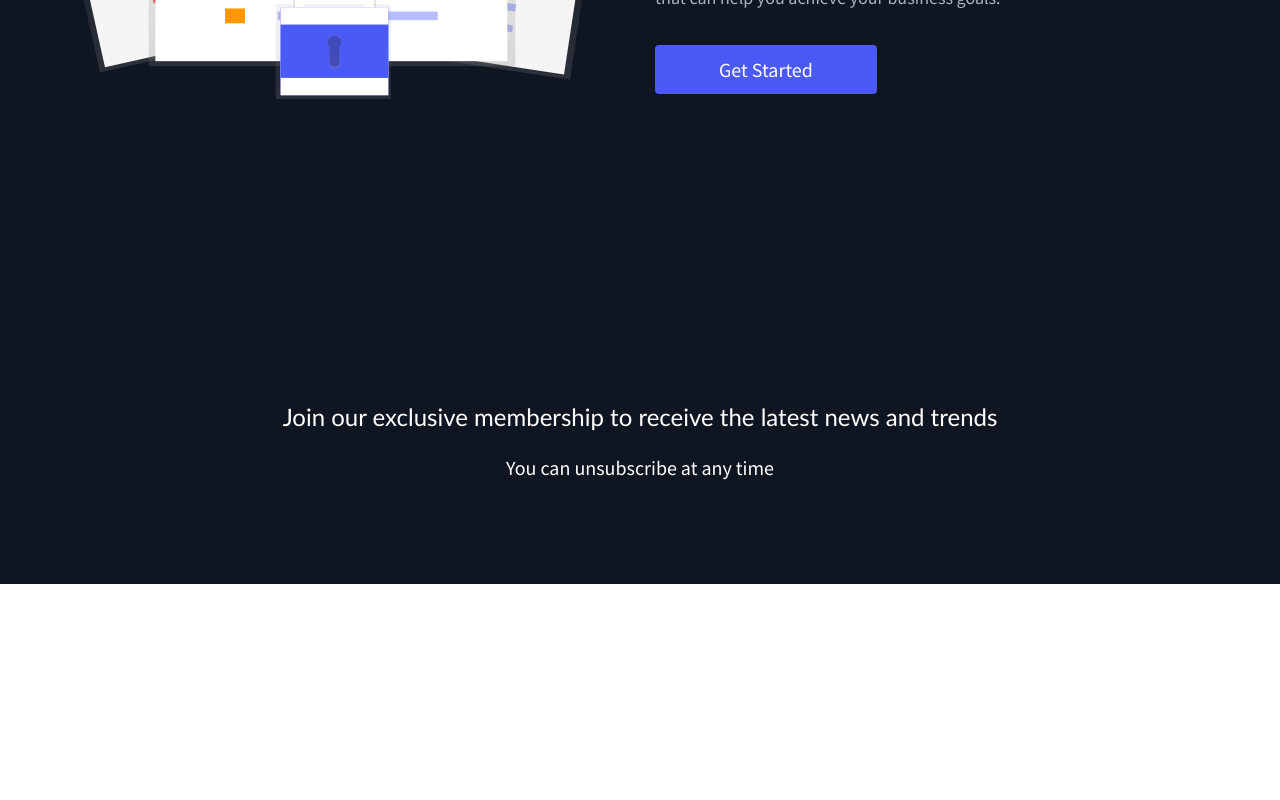
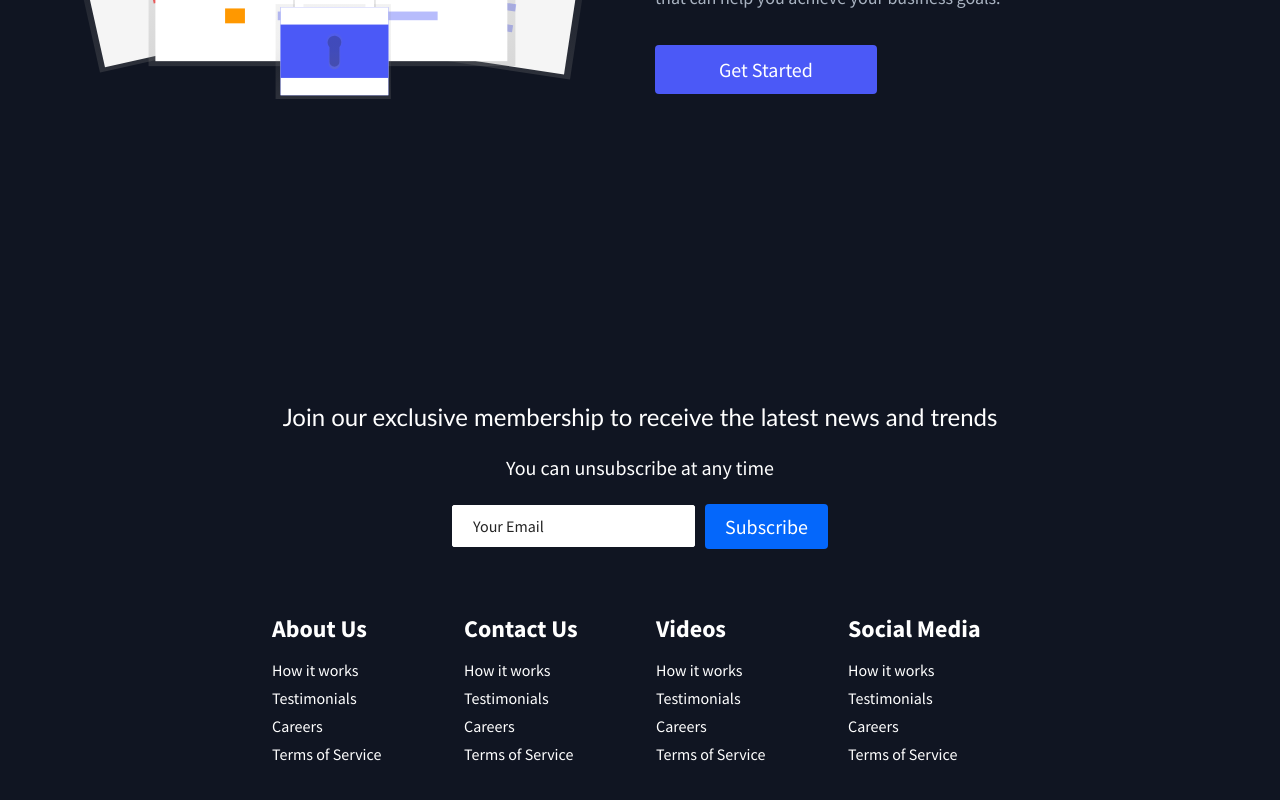
Before and after one commit to JoelAngels/Digital-Agency, a React (Create React App) app: page / in a window 1280 px wide. Shown: the part 2828-3628 px from the top of the page. Before the commit the page ends 3412 px from the top, so only its background shows below. Built offline with nearby package versions, Linux system fonts and the light colour scheme; a web font is replaced by a local one.

Commit message:
Created the footer design

```diff
--- a/src/components/Footer/Footer.elements.js
+++ b/src/components/Footer/Footer.elements.js
@@ -1,4 +1,5 @@
 import styled from "styled-components";
+import { Link } from "react-router-dom";
 
 export const FooterContainer = styled.div`
   background-color: #101522;
@@ -22,7 +23,7 @@ export const FooterSubscription = styled.section`
 
 export const FooterSubHeading = styled.p`
   font-family: "Trebuchet MS", "Lucida Sans Unicode", "Lucida Grande",
-    "Lucide Sans", Arial, sans-serif, sans-serif;
+    "Lucida Sans", Arial, sans-serif;
   margin-bottom: 24px;
   font-size: 24px;
 `;
@@ -31,3 +32,84 @@ export const FooterSubText = styled.p`
   margin-bottom: 24px;
   font-size: 20px;
 `;
+
+export const Form = styled.form`
+  display: flex;
+  justify-content: center;
+  align-items: center;
+
+  @media screen and (max-width: 820px) {
+    flex-direction: column;
+    width: 80%;
+  }
+`;
+
+export const FormInput = styled.input`
+  padding: 10px 20px;
+  border-radius: 2px;
+  margin-right: 10px;
+  outline: none;
+  border: none;
+  font-size: 16px;
+  border: 1px solid #fff;
+
+  &::placeholder {
+    color: #242424;
+  }
+
+  @media screen and (max-width: 820px) {
+    width: 100%;
+    margin: 0 0 16px 0;
+  }
+`;
+
+export const FooterLinksContainer = styled.div`
+  width: 100%;
+  max-width: 1000px;
+  display: flex;
+  justify-content: center;
+
+  @media screen and (max-width: 820px) {
+    padding-top: 32px;
+  }
+`;
+
+export const FooterLinksWrapper = styled.div`
+  display: flex;
+
+  @media screen and (max-width: 820px) {
+    flex-direction: column;
+  }
+`;
+
+export const FooterLinksItems = styled.div`
+  display: flex;
+  flex-direction: column;
+  align-items: flex-start;
+  margin: 16px;
+  text-align: left;
+  width: 160px;
+  box-sizing: border-box;
+  color: #fff;
+
+  @media screen and (max-width: 420px) {
+    margin: 0;
+    padding: 10px;
+    width: 100%;
+  }
+`;
+
+export const FooterLinkTitle = styled.h2`
+  margin-bottom: 16px;
+`;
+
+export const FooterLink = styled(Link)`
+  color: #fff;
+  text-decoration: none;
+  margin-bottom: 0.5rem;
+
+  &:hover {
+    color: #0467fb;
+    transition: 0.3s ease-out;
+  }
+`;
--- a/src/components/Footer/Footer.js
+++ b/src/components/Footer/Footer.js
@@ -1,9 +1,18 @@
 import React from "react";
+import { Button } from "../../globalStyles";
+
 import {
   FooterContainer,
   FooterSubscription,
   FooterSubHeading,
   FooterSubText,
+  Form,
+  FormInput,
+  FooterLinksContainer,
+  FooterLinksWrapper,
+  FooterLinksItems,
+  FooterLinkTitle,
+  FooterLink,
 } from "./Footer.elements";
 
 const Footer = () => {
@@ -15,7 +24,43 @@ const Footer = () => {
             Join our exclusive membership to receive the latest news and trends
           </FooterSubHeading>
           <FooterSubText>You can unsubscribe at any time</FooterSubText>
+          <Form>
+            <FormInput name="email" type="email" placeholder="Your Email" />
+            <Button fontBig>Subscribe</Button>
+          </Form>
         </FooterSubscription>
+        <FooterLinksContainer>
+          <FooterLinksWrapper>
+            <FooterLinksItems>
+              <FooterLinkTitle>About Us</FooterLinkTitle>
+              <FooterLink to="/sign-up">How it works</FooterLink>
+              <FooterLink to="/">Testimonials</FooterLink>
+              <FooterLink to="/">Careers</FooterLink>
+              <FooterLink to="/">Terms of Service</FooterLink>
+            </FooterLinksItems>
+            <FooterLinksItems>
+              <FooterLinkTitle>Contact Us</FooterLinkTitle>
+              <FooterLink to="/sign-up">How it works</FooterLink>
+              <FooterLink to="/">Testimonials</FooterLink>
+              <FooterLink to="/">Careers</FooterLink>
+              <FooterLink to="/">Terms of Service</FooterLink>
+            </FooterLinksItems>
+            <FooterLinksItems>
+              <FooterLinkTitle>Videos</FooterLinkTitle>
+              <FooterLink to="/sign-up">How it works</FooterLink>
+              <FooterLink to="/">Testimonials</FooterLink>
+              <FooterLink to="/">Careers</FooterLink>
+              <FooterLink to="/">Terms of Service</FooterLink>
+            </FooterLinksItems>
+            <FooterLinksItems>
+              <FooterLinkTitle>Social Media</FooterLinkTitle>
+              <FooterLink to="/sign-up">How it works</FooterLink>
+              <FooterLink to="/">Testimonials</FooterLink>
+              <FooterLink to="/">Careers</FooterLink>
+              <FooterLink to="/">Terms of Service</FooterLink>
+            </FooterLinksItems>
+          </FooterLinksWrapper>
+        </FooterLinksContainer>
       </FooterContainer>
     </div>
   );
```
